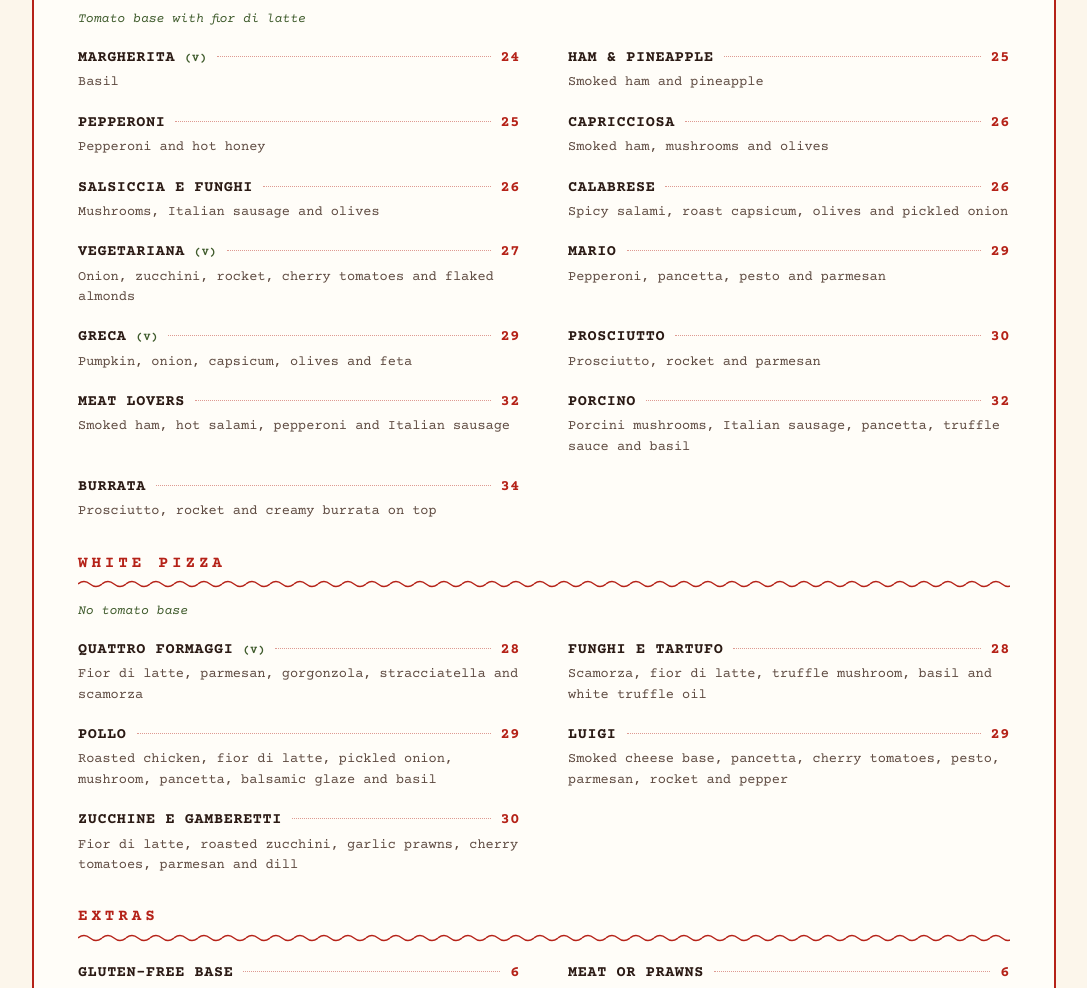
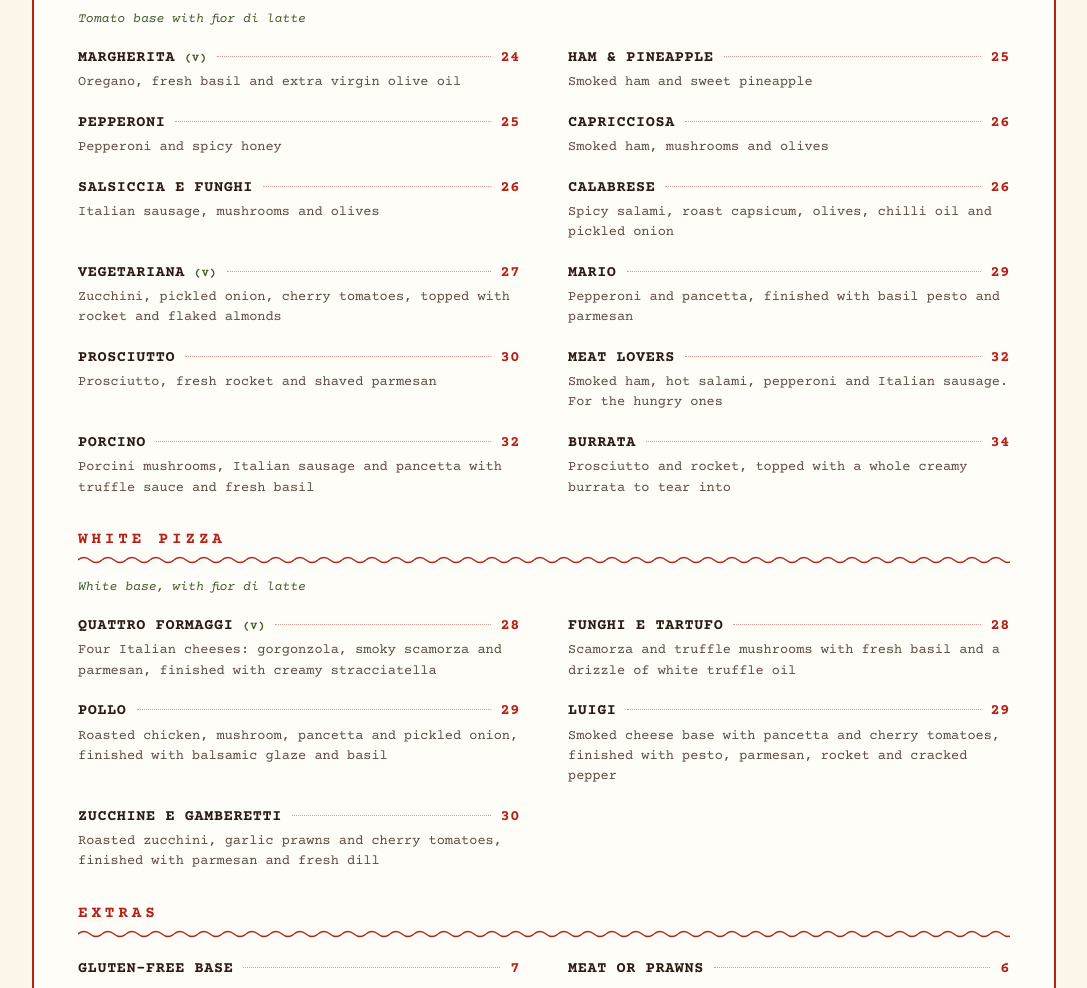
Before and after one commit to roxannealterio/thepizzahut, a plain HTML site: page index.html in a window 1280 px wide. Shown: the part 2682-3670 px from the top of the page, without its empty margins (96-1183 px from the left). Drawn offline with nearby package versions, Linux system fonts and the light colour scheme.

Commit message:
Update website menu to match the new printed menu
Co-Authored-By: Claude Opus 5.5 <noreply@anthropic.com>
Claude-Session: https://claude.ai/code/session_01DoyJo7VK5yq5vy2ctiZd8e

```diff
--- a/index.html
+++ b/index.html
@@ -493,7 +493,7 @@ window.PIZZA_GARDEN = {
         <div class="tabs" role="tablist" id="tabs" aria-label="Menu sections"></div>
         <div id="panel" role="tabpanel"></div>
         <div style="display:flex;flex-wrap:wrap;gap:12px;margin-top:28px"><a class="btn btn-red js-order" href="#menu">Order online</a><a class="btn btn-line js-book" href="#visit">Book a table</a></div>
-        <p class="m-legend">(V) vegetarian · (VG) vegan · (GF) gluten free. Gluten-free base +6 and vegan cheese +4 on any pizza. Please tell us about allergies when you order.</p>
+        <p class="m-legend">(V) vegetarian · (VG) vegan · (GF) gluten free. Gluten-free base +7 and vegan cheese +4 on any pizza. Please tell us about allergies when you order.</p>
       </div>
     </div>
   </section>
@@ -663,35 +663,34 @@ window.PIZZA_GARDEN = {
   const MENU = {
     pizza: { label:"Pizza", groups:[
       { title:"Red pizza", note:"Tomato base with fior di latte", items:[
-        ["Margherita","24","Basil","V"],
-        ["Ham & pineapple","25","Smoked ham and pineapple"],
-        ["Pepperoni","25","Pepperoni and hot honey"],
+        ["Margherita","24","Oregano, fresh basil and extra virgin olive oil","V"],
+        ["Ham & pineapple","25","Smoked ham and sweet pineapple"],
+        ["Pepperoni","25","Pepperoni and spicy honey"],
         ["Capricciosa","26","Smoked ham, mushrooms and olives"],
-        ["Salsiccia e funghi","26","Mushrooms, Italian sausage and olives"],
-        ["Calabrese","26","Spicy salami, roast capsicum, olives and pickled onion"],
-        ["Vegetariana","27","Onion, zucchini, rocket, cherry tomatoes and flaked almonds","V"],
-        ["Mario","29","Pepperoni, pancetta, pesto and parmesan"],
-        ["Greca","29","Pumpkin, onion, capsicum, olives and feta","V"],
-        ["Prosciutto","30","Prosciutto, rocket and parmesan"],
-        ["Meat lovers","32","Smoked ham, hot salami, pepperoni and Italian sausage"],
-        ["Porcino","32","Porcini mushrooms, Italian sausage, pancetta, truffle sauce and basil"],
-        ["Burrata","34","Prosciutto, rocket and creamy burrata on top"]
+        ["Salsiccia e funghi","26","Italian sausage, mushrooms and olives"],
+        ["Calabrese","26","Spicy salami, roast capsicum, olives, chilli oil and pickled onion"],
+        ["Vegetariana","27","Zucchini, pickled onion, cherry tomatoes, topped with rocket and flaked almonds","V"],
+        ["Mario","29","Pepperoni and pancetta, finished with basil pesto and parmesan"],
+        ["Prosciutto","30","Prosciutto, fresh rocket and shaved parmesan"],
+        ["Meat lovers","32","Smoked ham, hot salami, pepperoni and Italian sausage. For the hungry ones"],
+        ["Porcino","32","Porcini mushrooms, Italian sausage and pancetta with truffle sauce and fresh basil"],
+        ["Burrata","34","Prosciutto and rocket, topped with a whole creamy burrata to tear into"]
       ]},
-      { title:"White pizza", note:"No tomato base", items:[
-        ["Quattro formaggi","28","Fior di latte, parmesan, gorgonzola, stracciatella and scamorza","V"],
-        ["Funghi e tartufo","28","Scamorza, fior di latte, truffle mushroom, basil and white truffle oil"],
-        ["Pollo","29","Roasted chicken, fior di latte, pickled onion, mushroom, pancetta, balsamic glaze and basil"],
-        ["Luigi","29","Smoked cheese base, pancetta, cherry tomatoes, pesto, parmesan, rocket and pepper"],
-        ["Zucchine e gamberetti","30","Fior di latte, roasted zucchini, garlic prawns, cherry tomatoes, parmesan and dill"]
+      { title:"White pizza", note:"White base, with fior di latte", items:[
+        ["Quattro formaggi","28","Four Italian cheeses: gorgonzola, smoky scamorza and parmesan, finished with creamy stracciatella","V"],
+        ["Funghi e tartufo","28","Scamorza and truffle mushrooms with fresh basil and a drizzle of white truffle oil"],
+        ["Pollo","29","Roasted chicken, mushroom, pancetta and pickled onion, finished with balsamic glaze and basil"],
+        ["Luigi","29","Smoked cheese base with pancetta and cherry tomatoes, finished with pesto, parmesan, rocket and cracked pepper"],
+        ["Zucchine e gamberetti","30","Roasted zucchini, garlic prawns and cherry tomatoes, finished with parmesan and fresh dill"]
       ]},
       { title:"Extras", items:[
-        ["Gluten-free base","6"],["Meat or prawns","6"],["Vegetables","4"],["Vegan cheese","4"],["Chips on pizza","4"],["Half & half","2"],["Make any pizza a calzone","Free"],
+        ["Gluten-free base","7"],["Meat or prawns","6"],["Vegetables","4"],["Vegan cheese","4"],["Chips on pizza","4"],["Half & half","2"],["Make any pizza a calzone","Free"],
         ["Anchovies","3"],["Cheese","3"],["Sauces","1"],["Herbs","0.50"]
       ]}
     ]},
     pasta: { label:"Pasta", groups:[
       { title:"Gnocchi", note:"Homemade gnocchi", items:[
-        ["Napoli","24","Napoli tomato sauce, fresh basil and olive oil","VG"],
+        ["Napoli","24","Napoli tomato sauce, fresh basil, olive oil and stracciatella. Vegan without the stracciatella","V · VG OPTION"],
         ["Basil pesto","25","Basil pesto, cherry tomatoes, fresh basil and stracciatella. Add roast chicken +5","V"],
         ["Quattro formaggi","27","Cream base with gorgonzola, parmesan and scamorza, topped with stracciatella","V"],
         ["Truffle mushroom","29","Porcini, wild mushrooms and truffle oil","V"],
@@ -706,18 +705,17 @@ window.PIZZA_GARDEN = {
     ]},
     starters: { label:"Starters", groups:[
       { title:"Entrée", items:[
-        ["Mixed olives","9",""],
+        ["Mixed olives","10","Green and black olives marinated with fresh rosemary, lemon zest and extra virgin olive oil"],
         ["Garlic focaccia","14","House-made pizza flatbread with garlic, rosemary and extra virgin olive oil","VG · GF OPTION"],
         ["Crispy calamari","17","Lightly dusted in rice flour and fried until crisp, with rocket, fresh lemon, dill and garlic aioli","GF"],
-        ["Truffle mushroom arancini","18","Three golden risotto balls filled with mushroom, truffle and fior di latte","V · GF"],
-        ["Caprese bruschetta","22","Toasted sourdough topped with cherry tomatoes, fior di latte, fresh basil and extra virgin olive oil","V · GF OPTION"]
+        ["Truffle mushroom arancini","18","Three golden risotto balls filled with mushroom, truffle and truffle aioli","V · GF"],
+        ["Caprese bruschetta","22","Focaccia topped with cherry tomatoes, buffalo cheese, fresh basil and balsamic glaze","V · GF OPTION"]
       ]},
       { title:"Sides", items:[
-        ["Chips","9","With rosemary salt","GF"],
-        ["Truffle & parmesan chips","13",""]
+        ["Chips","9","With sea salt and tomato sauce","GF"],
+        ["Truffle & parmesan chips","13","Chips tossed in truffle oil and finished with grated parmesan, served with truffle aioli","GF"]
       ]},
       { title:"Salad", items:[
-        ["Italian garden salad","18","Rocket, basil, pumpkin, red onion, capsicum, feta and Italian vinaigrette","V"],
         ["Rucola e pera","19","Rocket, pear, shaved parmesan, walnuts, balsamic dressing and extra virgin olive oil","V"],
         ["Buffalo salad","23","Buffalo cheese, cherry tomatoes, rocket, basil, homemade basil pesto and extra virgin olive oil","V"]
       ]}
@@ -737,14 +735,14 @@ window.PIZZA_GARDEN = {
         ["Cannoli","7","Homemade cannoli shell filled with sweet ricotta and chocolate chips, finished with pistachios and dark chocolate"],
         ["Tiramisù","15","Layers of coffee-soaked sponge, mascarpone cream, cocoa and chocolate"],
         ["Nutella pizza","18","Sweet pizza topped with Nutella, banana, strawberries and crushed pistachios. Gluten-free base +6"],
-        ["Pistachio dolce pizza","20","Sweet pizza topped with pistachio paste, ricotta, fresh strawberries, Nutella and crushed pistachios. Gluten-free base +2"],
+        ["Dolce duo pizza","22","Half Nutella, half pistachio. Pistachio paste, Nutella, fresh strawberries and crushed pistachios"],
         ["Gelato","","Our weekly selection is in the front display fridge"]
       ]}
     ]},
     drinks: { label:"Drinks", groups:[
       { title:"Cocktails", items:[
-        ["Aperol spritz","16"],["Mojito","18"],["Margarita","18","Classic, spicy or mango"],
-        ["Espresso martini","18"],["Whiskey sour","18"],["Mocktail","14"]
+        ["Aperol spritz","16"],["Campari spritz","18"],["Mojito","18"],["Margarita","18","Classic, spicy or mango"],
+        ["Whiskey sour","18"],["Classic negroni","18"],["Americano","18"],["Mango mocktail","16"]
       ]},
       { title:"White & rosé wine", note:"Glass / bottle", items:[
         ["Prosecco","11 / 50"],["Vermentino","12 / 53"],["Pinot grigio","12 / 53"],["Soave","12 / 55"],["Rosé","13 / 59"]
@@ -753,12 +751,12 @@ window.PIZZA_GARDEN = {
         ["GSM","13 / 58"],["Montepulciano","14 / 62"],["Sangiovese","14 / 62"]
       ]},
       { title:"Beer", items:[
-        ["Brouhaha","11","Locals lager, Hinterland pale or ginger beer"],["Peroni Red","10"]
+        ["Brouhaha","11","Locals lager or Hinterland pale"],["Peroni Red","10"],["Cerveza","10"],["Ginger beer","13"],["Zero beer","13","Non-alcoholic"]
       ]},
       { title:"Non-alcoholic", items:[
-        ["San Pellegrino sparkling water","7.50"],["San Benedetto still water","7.50"],
+        ["San Pellegrino sparkling water 500ml","8"],["San Benedetto still water 1l","8"],
         ["San Pellegrino","5.50","Chinotto, limonata, aranciata or aranciata rossa"],["Can of soft drink","5","Coke, Coke No Sugar, Sprite, Sprite No Sugar"],
-        ["Lemon, lime & bitters","7"],["Kids popper","5","Apple or orange"]
+        ["Lemon, lime & bitters","7"],["Kids popper","4","Apple or orange"]
       ]}
     ]}
   };
```
Also changed, not shown: functions/index.html (+4 -4 lines).
